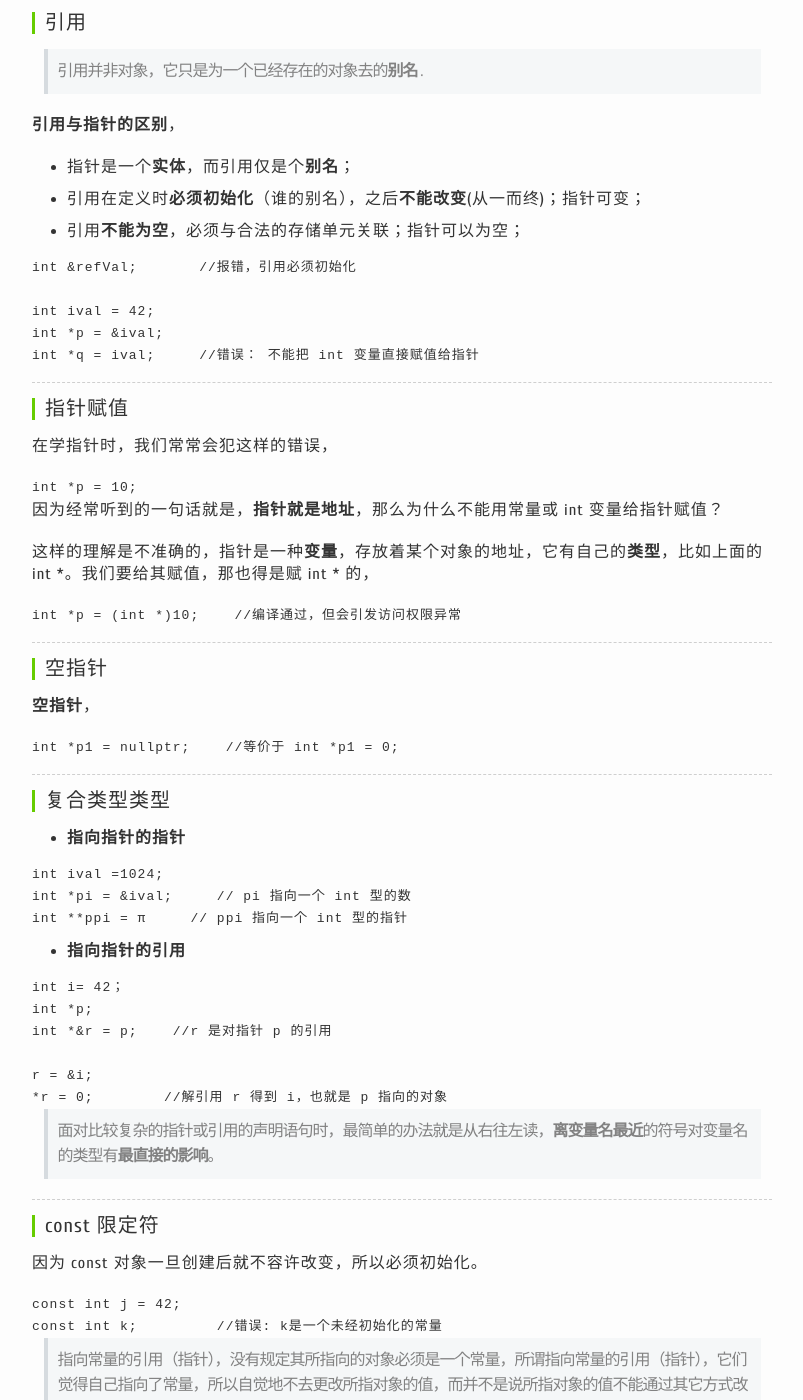
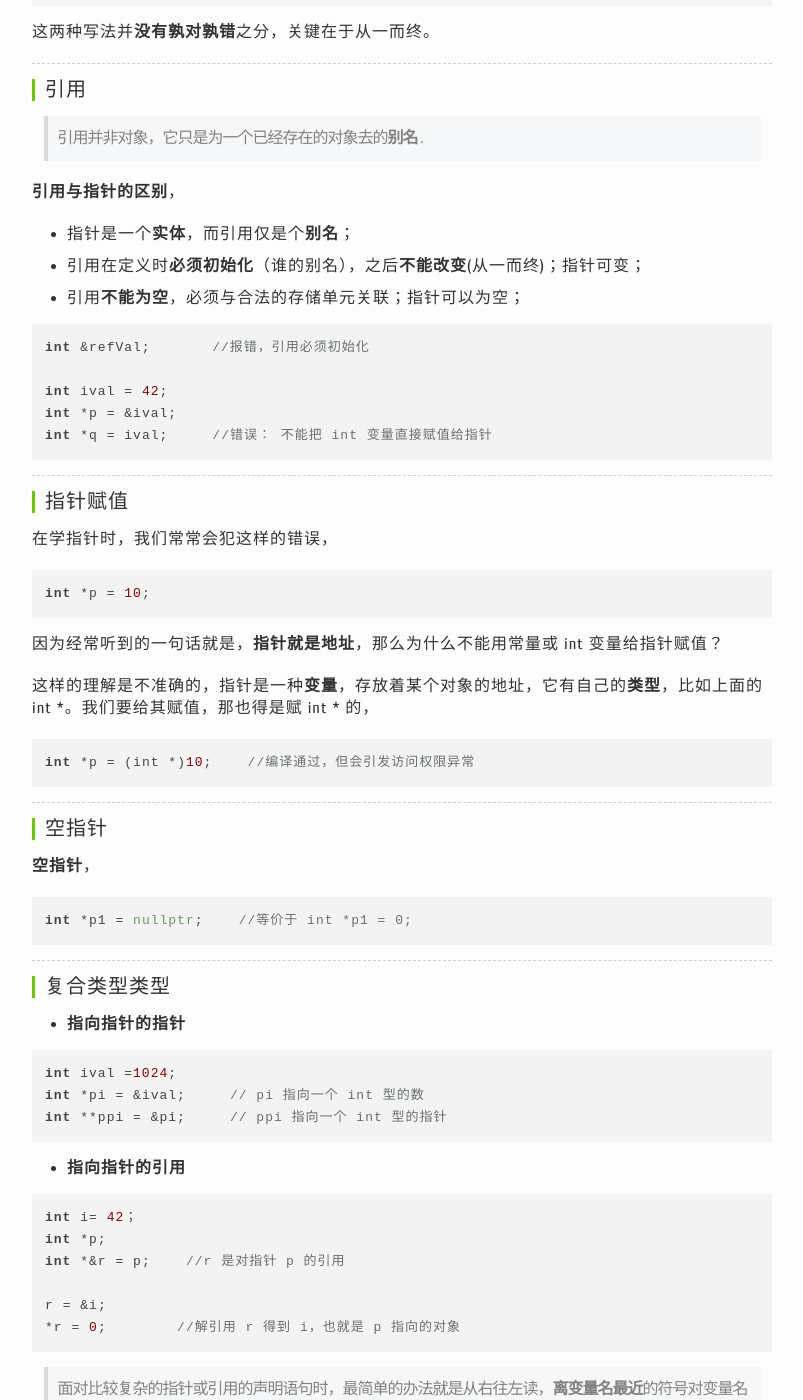
Before and after one commit to charleshm/charleshm.github.io, a Jekyll site: the page built from _posts/2016-02-04-C-Plus-Plus.md, in a window 1280 px wide and 1400 px high, scrolled down 1439 px. Shown: the whole window, without its empty margins (238-1041 px from the left). Built offline with Jekyll 4.4.1, drawn with Linux system fonts in a browser that asks for light colours; nearby versions of some CDN libraries; comment, search, counter and statistics services are not loaded; some of the changed text lies outside the part shown.

Commit message:
first blood

```diff
--- a/_posts/2016-02-04-C-Plus-Plus.md
+++ b/_posts/2016-02-04-C-Plus-Plus.md
@@ -32,11 +32,11 @@ int a{0};
 - 变量声明规定了变量的**类型和名字**，这一点上定义与之相同，但定义同时还申请了**存储空间**。
 - 变量能且只能被**定义一次**，但是却可以被**多次声明**。
 
-<pre class="prettyprint linenums">
+{% highlight c++ %}
 extern int i;                  //声明 i 而非定义 i
 int j;                         //声明并定义 j
 extern double pi = 3.1416;     //定义
-</pre>
+{% endhighlight %}
 
 
 ----------
@@ -48,12 +48,12 @@ extern double pi = 3.1416;     //定义
 
 涉及到指针或引用的声明，一般会有**两种写法**：
 
-<pre class="prettyprint linenums">
+{% highlight c++ %}
 int *p; &r    //把修饰符(* 或 &)与变量名写在一起
 
 int* p;
 int& r;      //把修饰符和类型名写在一起
-</pre>
+{% endhighlight %}
 
 这两种写法并**没有孰对孰错**之分，关键在于从一而终。
 
@@ -70,13 +70,13 @@ int& r;      //把修饰符和类型名写在一起
 - 引用在定义时**必须初始化**（谁的别名），之后**不能改变**(从一而终)；指针可变；
 - 引用**不能为空**，必须与合法的存储单元关联；指针可以为空；
 
-<pre class="prettyprint linenums">
+{% highlight c++ %}
 int &refVal;       //报错，引用必须初始化
 
 int ival = 42;
 int *p = &ival;
 int *q = ival;     //错误： 不能把 int 变量直接赋值给指针
-</pre>
+{% endhighlight %}
 
 ----------
 
@@ -84,17 +84,17 @@ int *q = ival;     //错误： 不能把 int 变量直接赋值给指针
 
 在学指针时，我们常常会犯这样的错误，
 
-<pre class="prettyprint linenums">
+{% highlight c++ %}
 int *p = 10;
-</pre>
+{% endhighlight %}
 
 因为经常听到的一句话就是，**指针就是地址**，那么为什么不能用常量或 int 变量给指针赋值？
 
 这样的理解是不准确的，指针是一种**变量**，存放着某个对象的地址，它有自己的**类型**，比如上面的 int *。我们要给其赋值，那也得是赋 int * 的，
 
-<pre class="prettyprint linenums">
+{% highlight c++ %}
 int *p = (int *)10;    //编译通过，但会引发访问权限异常
-</pre>
+{% endhighlight %}
 
 
 ----------
@@ -103,9 +103,9 @@ int *p = (int *)10;    //编译通过，但会引发访问权限异常
 
 **空指针**，
 
-<pre class="prettyprint linenums">
+{% highlight c++ %}
 int *p1 = nullptr;    //等价于 int *p1 = 0;
-</pre>
+{% endhighlight %}
 
 ----------
 
@@ -113,22 +113,22 @@ int *p1 = nullptr;    //等价于 int *p1 = 0;
 
 - **指向指针的指针**
 
-<pre class="prettyprint linenums">
+{% highlight c++ %}
 int ival =1024;
 int *pi = &ival;     // pi 指向一个 int 型的数
 int **ppi = &pi;     // ppi 指向一个 int 型的指针
-</pre>
+{% endhighlight %}
 
 - **指向指针的引用**
 
-<pre class="prettyprint linenums">
+{% highlight c++ %}
 int i= 42；
 int *p;
 int *&r = p;    //r 是对指针 p 的引用
 
 r = &i;
 *r = 0;        //解引用 r 得到 i，也就是 p 指向的对象
-</pre>
+{% endhighlight %}
 
 > 面对比较复杂的指针或引用的声明语句时，最简单的办法就是从右往左读，**离变量名最近**的符号对变量名的类型有**最直接的影响**。
 
@@ -138,17 +138,17 @@ r = &i;
 
 因为 const 对象一旦创建后就不容许改变，所以必须初始化。
 
-<pre class="prettyprint linenums">
+{% highlight c++ %}
 const int j = 42;
 const int k;         //错误: k是一个未经初始化的常量
-</pre>
+{% endhighlight %}
 
 >  指向常量的引用（指针），没有规定其所指向的对象必须是一个常量，所谓指向常量的引用（指针），它们觉得自己指向了常量，所以自觉地不去更改所指对象的值，而并不是说所指对象的值不能通过其它方式改变。
 
-<pre class="prettyprint linenums">
+{% highlight c++ %}
 int i = 42;
 const int &r = i;  //指向常量的引用
 const *ptr = &i;   //指向常量的指针
-</pre>
+{% endhighlight %}
 
   [1]: http://7xjbdi.com1.z0.glb.clouddn.com/c++_ini.png?imageView/2/w/250
```
